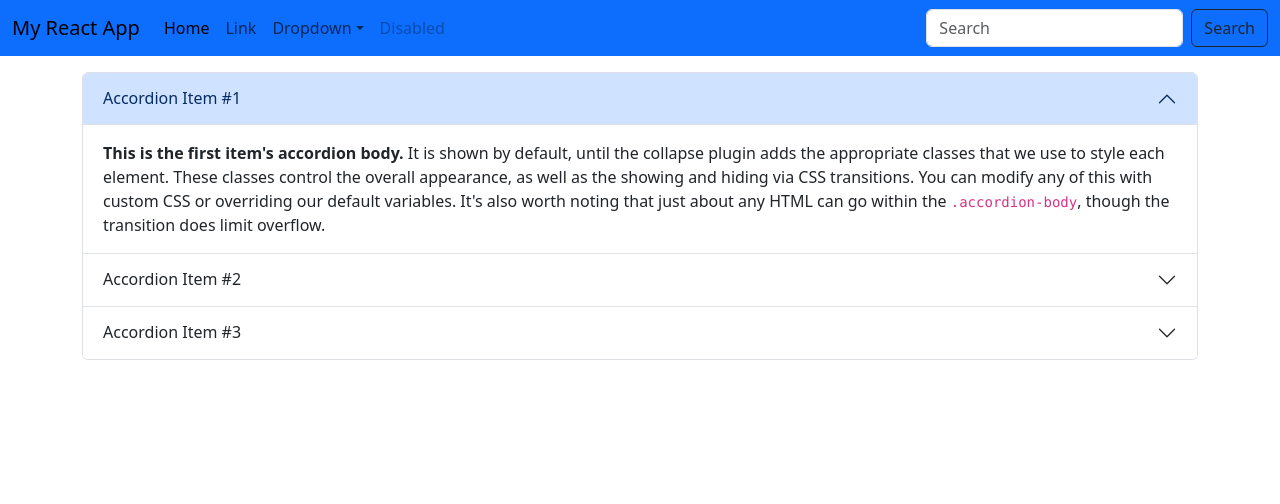
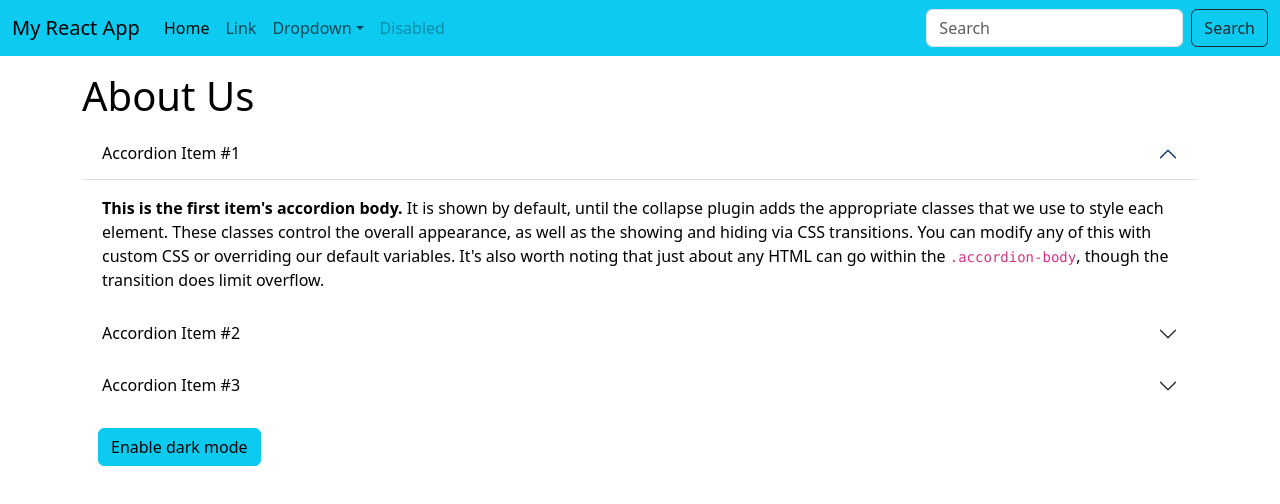
Before and after one commit to sneharani1818/TextUtilis, a React (Vite) app: page / in a window 1280 px wide. Shown: the top 504 px of the page. Built offline with nearby package versions, Linux system fonts and the light colour scheme.

Commit message:
Added dark mode feature in about.jsx

```diff
--- a/index.html
+++ b/index.html
@@ -6,14 +6,13 @@
   <link rel="icon" type="image/svg+xml" href="/vite.svg" />
   <meta name="viewport" content="width=device-width, initial-scale=1.0" />
   <link rel="stylesheet" href="./node_modules/bootstrap/dist/css/bootstrap.css">
-  <style src="./node_modules/bootstrap/dist/js/bootstrap.js"></style>
+  <script src="./node_modules/bootstrap/dist/js/bootstrap.js"></script>
   <title>TextUtils</title>
 </head>
 
 <body>
   <div id="root"></div>
   <script type="module" src="/src/main.jsx"></script>
-  <style src="./node_modules/bootstrap/dist/js/bootstrap.js"></style>
 
 </body>
 
--- a/src/components/About.jsx
+++ b/src/components/About.jsx
@@ -1,25 +1,53 @@
-import React from 'react'
+import React, { useState } from 'react'
 
 const About = () => {
+    const [mystyle, setmystyle]=useState(
+    {
+        backgroundColor: 'white',
+        color: 'black',
+        border:'none'
+    });
+
+    const [btntext, setbtntext]=useState("Enable dark mode");
+
+    const togglestyle=()=>{
+        if(mystyle.color=='black'){
+            setmystyle({
+                color: 'white',
+                backgroundColor:'black',
+                border: '1px solid white'
+            })
+            setbtntext("Enable light mode")
+        }
+        else{
+            setmystyle({
+                color: 'black',
+                backgroundColor:'white'
+            })
+            setbtntext("Enable dark mode")
+        }
+    }
+
     return (
         <div>
-            <div className="container">
+            <div className="container" style={mystyle}>
+                <h1>About Us</h1>
                 <div className="accordion" id="accordionExample">
-                    <div className="accordion-item">
-                        <h2 className="accordion-header" id="headingOne">
-                            <button className="accordion-button" type="button" data-bs-toggle="collapse" data-bs-target="#collapseOne" aria-expanded="true" aria-controls="collapseOne">
+                    <div className="accordion-item" style={mystyle}>
+                        <h2 className="accordion-header" id="headingOne" >
+                            <button className="accordion-button" type="button" data-bs-toggle="collapse" data-bs-target="#collapseOne" aria-expanded="true" aria-controls="collapseOne" style={mystyle}>
                                 Accordion Item #1
                             </button>
                         </h2>
-                        <div id="collapseOne" className="accordion-collapse collapse show" aria-labelledby="headingOne" data-bs-parent="#accordionExample">
+                        <div id="collapseOne" className="accordion-collapse collapse show" aria-labelledby="headingOne" data-bs-parent="#accordionExample"style={mystyle}>
                             <div className="accordion-body">
                                 <strong>This is the first item's accordion body.</strong> It is shown by default, until the collapse plugin adds the appropriate classes that we use to style each element. These classes control the overall appearance, as well as the showing and hiding via CSS transitions. You can modify any of this with custom CSS or overriding our default variables. It's also worth noting that just about any HTML can go within the <code>.accordion-body</code>, though the transition does limit overflow.
                             </div>
                         </div>
                     </div>
-                    <div className="accordion-item">
-                        <h2 className="accordion-header" id="headingTwo">
-                            <button className="accordion-button collapsed" type="button" data-bs-toggle="collapse" data-bs-target="#collapseTwo" aria-expanded="false" aria-controls="collapseTwo">
+                    <div className="accordion-item" style={mystyle}>
+                        <h2 className="accordion-header" id="headingTwo" >
+                            <button className="accordion-button collapsed" type="button" data-bs-toggle="collapse" data-bs-target="#collapseTwo" aria-expanded="false" aria-controls="collapseTwo" style={mystyle}>
                                 Accordion Item #2
                             </button>
                         </h2>
@@ -29,9 +57,9 @@ const About = () => {
                             </div>
                         </div>
                     </div>
-                    <div className="accordion-item">
-                        <h2 className="accordion-header" id="headingThree">
-                            <button className="accordion-button collapsed" type="button" data-bs-toggle="collapse" data-bs-target="#collapseThree" aria-expanded="false" aria-controls="collapseThree">
+                    <div className="accordion-item" style={mystyle}>
+                        <h2 className="accordion-header" id="headingThree" >
+                            <button className="accordion-button collapsed" type="button" data-bs-toggle="collapse" data-bs-target="#collapseThree" aria-expanded="false" aria-controls="collapseThree" style={mystyle}>
                                 Accordion Item #3
                             </button>
                         </h2>
@@ -43,6 +71,10 @@ const About = () => {
                     </div>
                 </div>
             </div>
+            <div className="container">
+            <button type='button' className='btn btn-info m-3' onClick={togglestyle}>{btntext}</button>
+
+            </div>
         </div>
     )
 }
--- a/src/components/Navbar.jsx
+++ b/src/components/Navbar.jsx
@@ -3,7 +3,7 @@ import React from 'react'
 const Navbar = (props) => {
     return (
         <div>
-            <nav className="navbar navbar-expand-lg bg-primary text-light mb-3">
+            <nav className="navbar navbar-expand-lg bg-info text-light mb-3">
                 <div className="container-fluid">
                     <a className="navbar-brand" href="#">{props.appName}</a>
                     <button className="navbar-toggler" type="button" data-bs-toggle="collapse" data-bs-target="#navbarSupportedContent" aria-controls="navbarSupportedContent" aria-expanded="false" aria-label="Toggle navigation">
```
